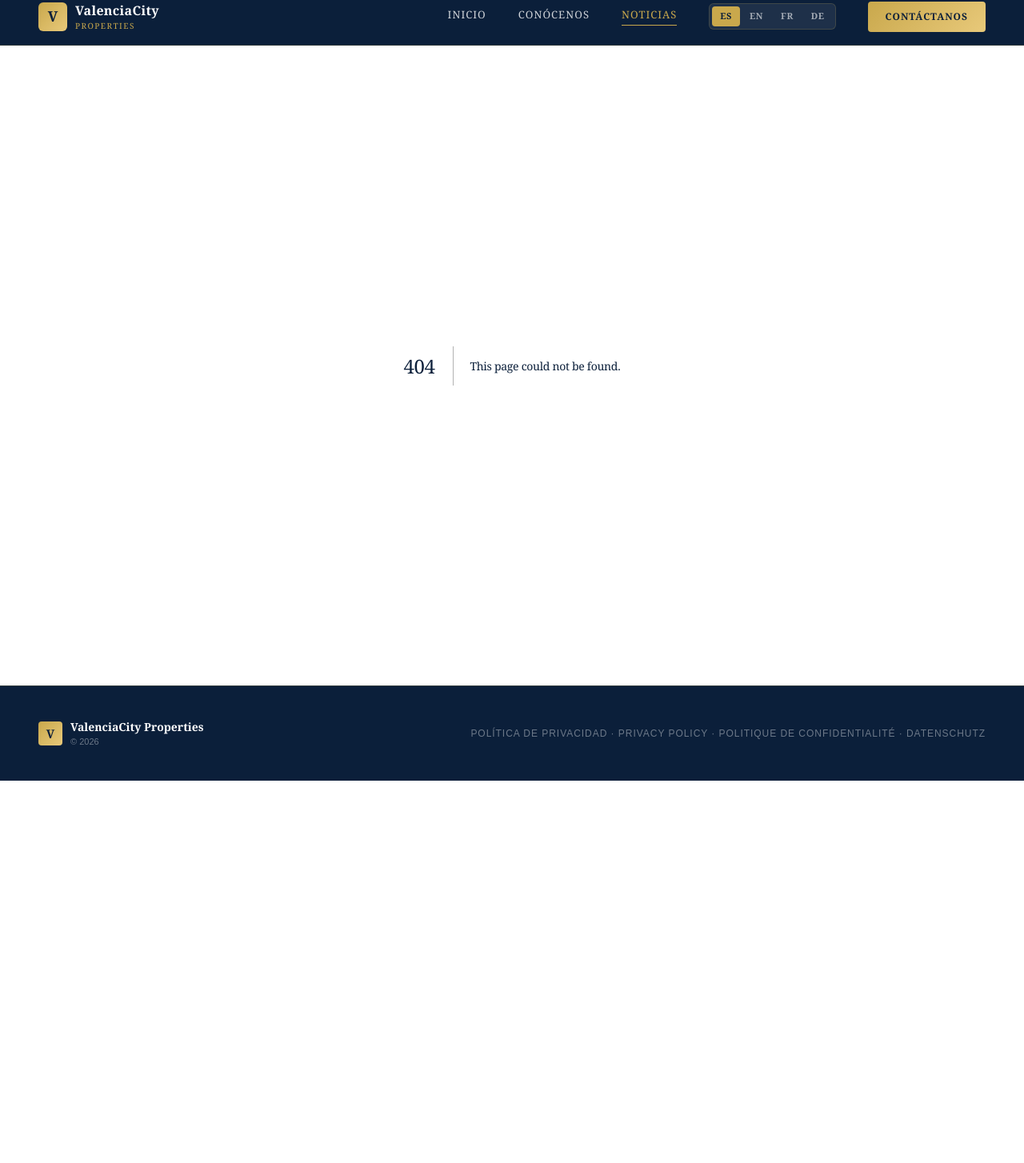
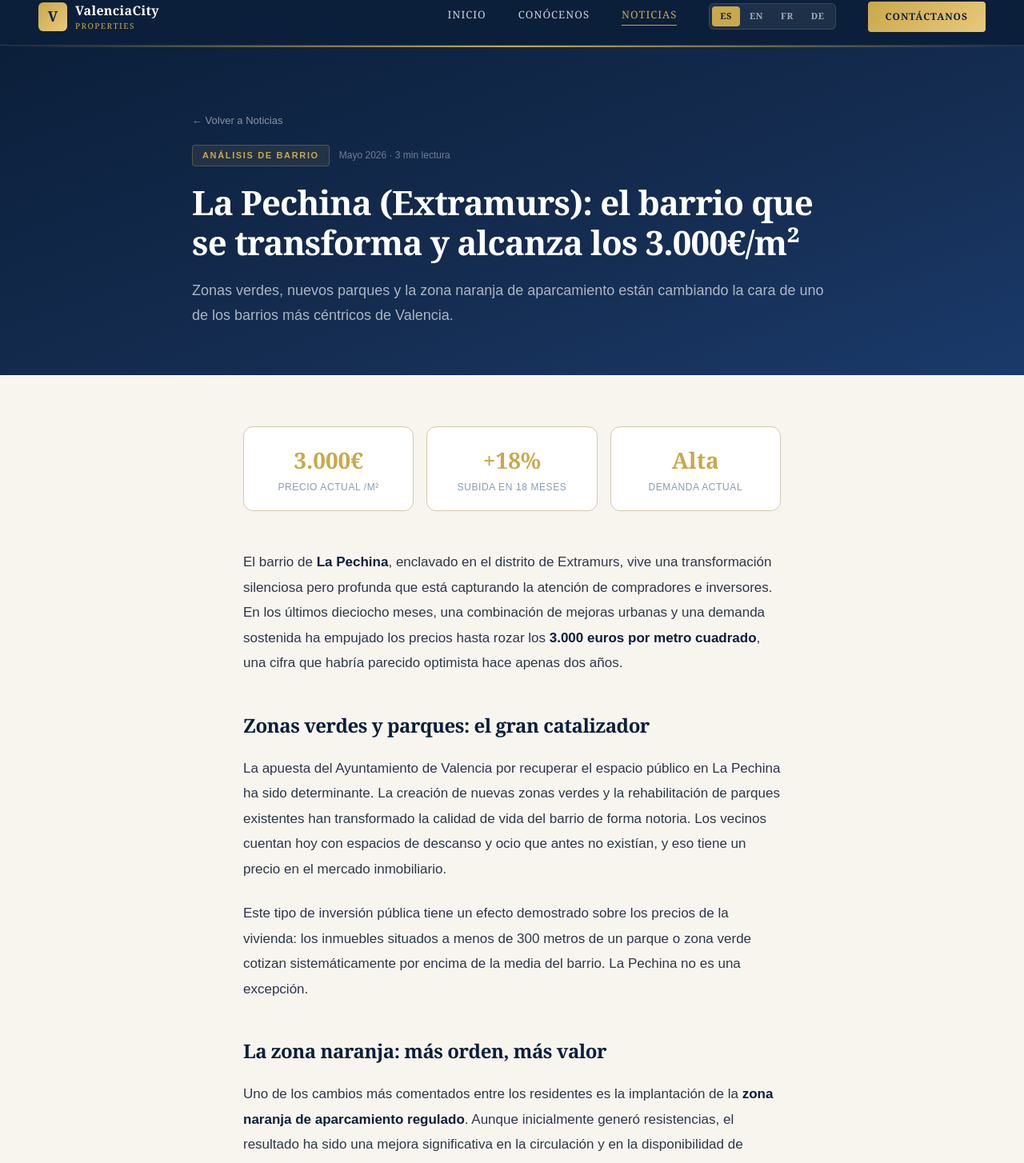
Before and after one commit to albega9/barriometro, a Next.js app: page /noticias in a window 1280 px wide. Before the commit this address had no page. Shown: the part 15-1469 px from the top of the page at 80% size. Before the commit the page ends 991 px from the top, so only its background shows below. Built offline with nearby package versions, Linux system fonts and the light colour scheme.

Commit message:
seccion noticias y articulo La Pechina

```diff
--- /dev/null
+++ b/app/noticias/page.js
@@ -0,0 +1,117 @@
+import Link from 'next/link'
+
+export const metadata = {
+  title: 'La Pechina (Extramurs): el barrio que alcanza los 3.000€/m² — ValenciaCity Properties',
+  description: 'Zonas verdes, nuevos parques y zona naranja de aparcamiento están transformando La Pechina en Extramurs y disparando los precios hasta los 3.000€/m².'
+}
+
+export default function NoticiaPechina() {
+  return (
+    <main style={{ fontFamily: 'Georgia, serif', minHeight: '100vh', background: '#F8F5EF' }}>
+
+      {/* HERO */}
+      <div style={{
+        background: 'linear-gradient(160deg, #0B1F3A 0%, #152D52 60%, #1A3A6B 100%)',
+        padding: '80px 48px 60px',
+        position: 'relative',
+        overflow: 'hidden',
+      }}>
+        <div style={{ position: 'absolute', top: 0, left: 0, right: 0, height: '2px', background: 'linear-gradient(90deg, transparent, #C9A84C, transparent)' }} />
+        <div style={{ maxWidth: '800px', margin: '0 auto', position: 'relative' }}>
+          <div style={{ marginBottom: '20px' }}>
+            <Link href="/noticias" style={{ color: 'rgba(255,255,255,0.5)', fontSize: '13px', textDecoration: 'none', fontFamily: 'Arial, sans-serif' }}>← Volver a Noticias</Link>
+          </div>
+          <div style={{ display: 'flex', alignItems: 'center', gap: '12px', marginBottom: '20px' }}>
+            <span style={{ fontSize: '11px', letterSpacing: '0.15em', textTransform: 'uppercase', color: '#C9A84C', fontFamily: 'Arial, sans-serif', fontWeight: '600', background: 'rgba(201,168,76,0.1)', padding: '4px 12px', borderRadius: '4px', border: '1px solid rgba(201,168,76,0.3)' }}>Análisis de barrio</span>
+            <span style={{ fontSize: '12px', color: 'rgba(255,255,255,0.4)', fontFamily: 'Arial, sans-serif' }}>Mayo 2026 · 3 min lectura</span>
+          </div>
+          <h1 style={{ fontSize: '42px', fontWeight: '700', color: '#FFFFFF', marginBottom: '20px', fontFamily: 'Georgia, serif', lineHeight: '1.2' }}>
+            La Pechina (Extramurs): el barrio que se transforma y alcanza los 3.000€/m²
+          </h1>
+          <p style={{ fontSize: '18px', color: 'rgba(255,255,255,0.65)', fontFamily: 'Arial, sans-serif', lineHeight: '1.7' }}>
+            Zonas verdes, nuevos parques y la zona naranja de aparcamiento están cambiando la cara de uno de los barrios más céntricos de Valencia.
+          </p>
+        </div>
+      </div>
+
+      {/* CONTENIDO */}
+      <div style={{ maxWidth: '720px', margin: '0 auto', padding: '64px 24px' }}>
+
+        {/* Métricas destacadas */}
+        <div style={{ display: 'grid', gridTemplateColumns: 'repeat(3, 1fr)', gap: '16px', marginBottom: '48px' }}>
+          {[
+            { valor: '3.000€', label: 'Precio actual /m²' },
+            { valor: '+18%', label: 'Subida en 18 meses' },
+            { valor: 'Alta', label: 'Demanda actual' },
+          ].map((stat, i) => (
+            <div key={i} style={{ background: '#fff', borderRadius: '12px', padding: '20px', border: '1px solid #D4C9B0', textAlign: 'center' }}>
+              <div style={{ fontSize: '28px', fontWeight: '700', color: '#C9A84C', fontFamily: 'Georgia, serif', marginBottom: '4px' }}>{stat.valor}</div>
+              <div style={{ fontSize: '12px', color: '#8A9BB0', fontFamily: 'Arial, sans-serif', textTransform: 'uppercase', letterSpacing: '0.05em' }}>{stat.label}</div>
+            </div>
+          ))}
+        </div>
+
+        {/* Artículo */}
+        <div style={{ fontSize: '17px', color: '#2D3748', lineHeight: '1.85', fontFamily: 'Arial, sans-serif' }}>
+
+          <p style={{ marginBottom: '24px' }}>
+            El barrio de <strong style={{ color: '#0B1F3A' }}>La Pechina</strong>, enclavado en el distrito de Extramurs, vive una transformación silenciosa pero profunda que está capturando la atención de compradores e inversores. En los últimos dieciocho meses, una combinación de mejoras urbanas y una demanda sostenida ha empujado los precios hasta rozar los <strong style={{ color: '#0B1F3A' }}>3.000 euros por metro cuadrado</strong>, una cifra que habría parecido optimista hace apenas dos años.
+          </p>
+
+          <h2 style={{ fontSize: '24px', fontWeight: '700', color: '#0B1F3A', fontFamily: 'Georgia, serif', margin: '40px 0 16px' }}>Zonas verdes y parques: el gran catalizador</h2>
+
+          <p style={{ marginBottom: '24px' }}>
+            La apuesta del Ayuntamiento de Valencia por recuperar el espacio público en La Pechina ha sido determinante. La creación de nuevas zonas verdes y la rehabilitación de parques existentes han transformado la calidad de vida del barrio de forma notoria. Los vecinos cuentan hoy con espacios de descanso y ocio que antes no existían, y eso tiene un precio en el mercado inmobiliario.
+          </p>
+
+          <p style={{ marginBottom: '24px' }}>
+            Este tipo de inversión pública tiene un efecto demostrado sobre los precios de la vivienda: los inmuebles situados a menos de 300 metros de un parque o zona verde cotizan sistemáticamente por encima de la media del barrio. La Pechina no es una excepción.
+          </p>
+
+          <h2 style={{ fontSize: '24px', fontWeight: '700', color: '#0B1F3A', fontFamily: 'Georgia, serif', margin: '40px 0 16px' }}>La zona naranja: más orden, más valor</h2>
+
+          <p style={{ marginBottom: '24px' }}>
+            Uno de los cambios más comentados entre los residentes es la implantación de la <strong style={{ color: '#0B1F3A' }}>zona naranja de aparcamiento regulado</strong>. Aunque inicialmente generó resistencias, el resultado ha sido una mejora significativa en la circulación y en la disponibilidad de plazas para los vecinos durante la noche.
+          </p>
+
+          <p style={{ marginBottom: '24px' }}>
+            Este tipo de medidas, que ordenan el espacio público y reducen el caos del aparcamiento, son valoradas muy positivamente por los compradores, especialmente por aquellos que priorizan la calidad de vida sobre el precio por metro cuadrado. El barrio transmite ahora una imagen más cuidada y ordenada, lo que atrae a un perfil de comprador con mayor poder adquisitivo.
+          </p>
+
+          <h2 style={{ fontSize: '24px', fontWeight: '700', color: '#0B1F3A', fontFamily: 'Georgia, serif', margin: '40px 0 16px' }}>¿Qué esperar en los próximos meses?</h2>
+
+          <p style={{ marginBottom: '24px' }}>
+            Las señales apuntan a que la tendencia alcista tiene recorrido. La Pechina sigue siendo más asequible que sus vecinos inmediatos — el Eixample o Extramurs centro — y mantiene una ubicación privilegiada a pocos minutos a pie del centro histórico y del Jardí del Túria.
+          </p>
+
+          <p style={{ marginBottom: '40px' }}>
+            Para el comprador que busca valor real, La Pechina representa hoy una oportunidad en su tramo final. Los precios están subiendo, pero todavía hay margen antes de que el barrio se equipare completamente a las zonas premium adyacentes.
+          </p>
+
+          {/* Destacado */}
+          <div style={{ background: '#0B1F3A', borderRadius: '12px', padding: '28px 32px', marginBottom: '40px', borderLeft: '4px solid #C9A84C' }}>
+            <p style={{ fontSize: '18px', color: '#E8C97A', fontFamily: 'Georgia, serif', fontStyle: 'italic', margin: 0, lineHeight: '1.6' }}>
+              "La Pechina está en ese momento clave que los inversores conocen bien: cuando el barrio ya ha mejorado visiblemente pero el precio todavía no ha recogido toda la subida."
+            </p>
+            <p style={{ fontSize: '13px', color: 'rgba(255,255,255,0.5)', fontFamily: 'Arial, sans-serif', margin: '12px 0 0', letterSpacing: '0.05em' }}>— Equipo de análisis, ValenciaCity Properties</p>
+          </div>
+
+        </div>
+
+        {/* CTA */}
+        <div style={{ background: '#fff', borderRadius: '16px', padding: '36px', border: '1px solid #D4C9B0', textAlign: 'center' }}>
+          <h3 style={{ fontSize: '22px', fontWeight: '700', color: '#0B1F3A', marginBottom: '12px', fontFamily: 'Georgia, serif' }}>¿Te interesa Extramurs o La Pechina?</h3>
+          <p style={{ fontSize: '15px', color: '#4A5568', marginBottom: '24px', fontFamily: 'Arial, sans-serif', lineHeight: '1.6' }}>Nuestros asesores conocen cada calle del barrio y pueden ayudarte a encontrar la mejor oportunidad antes de que el mercado la descubra.</p>
+          <Link href="/contactanos" style={{ background: 'linear-gradient(135deg, #C9A84C, #E8C97A)', color: '#0B1F3A', padding: '14px 32px', borderRadius: '4px', fontWeight: '700', fontSize: '13px', textDecoration: 'none', letterSpacing: '0.1em', textTransform: 'uppercase', fontFamily: 'Arial, sans-serif', display: 'inline-block' }}>
+            Hablar con un asesor →
+          </Link>
+        </div>
+
+        <div style={{ marginTop: '32px', textAlign: 'center' }}>
+          <Link href="/noticias" style={{ color: '#C9A84C', fontSize: '13px', fontFamily: 'Arial, sans-serif', textDecoration: 'none', letterSpacing: '0.08em' }}>← Ver todas las noticias</Link>
+        </div>
+
+      </div>
+    </main>
+  )
+}
```
